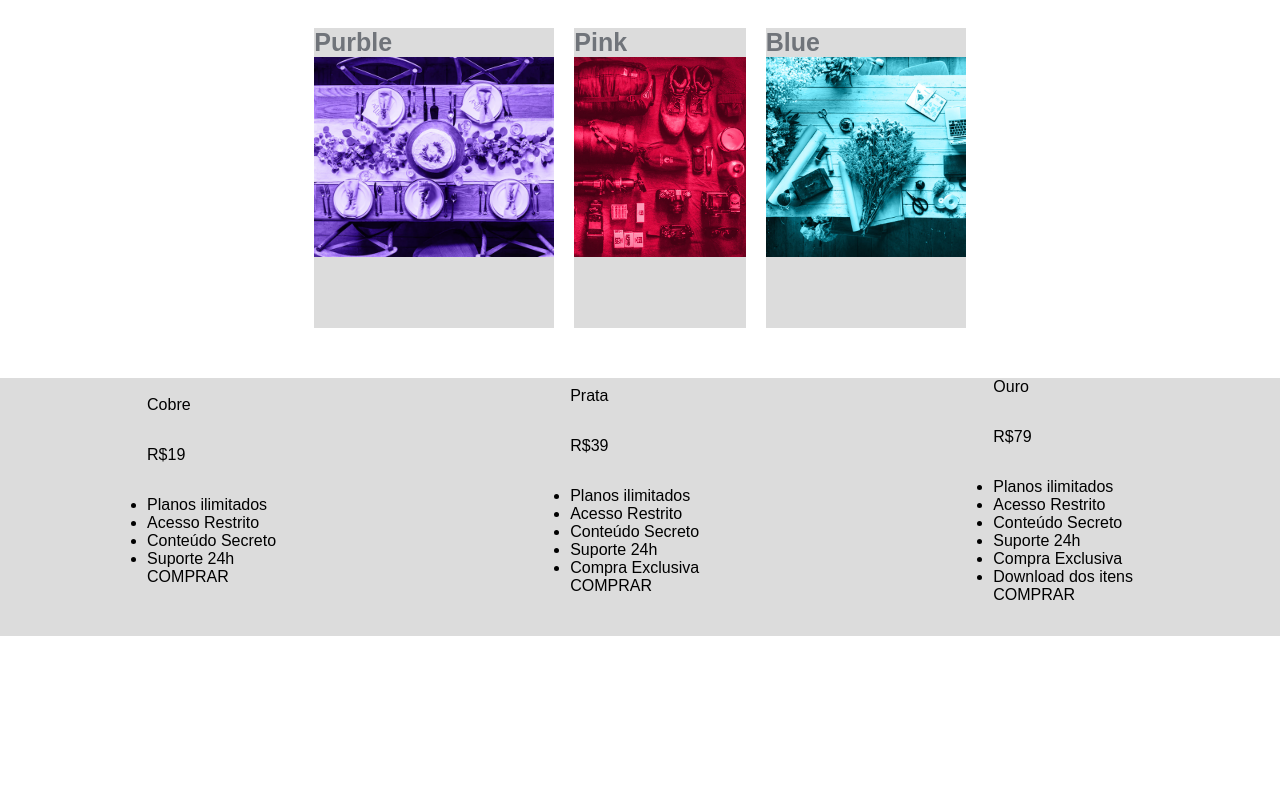
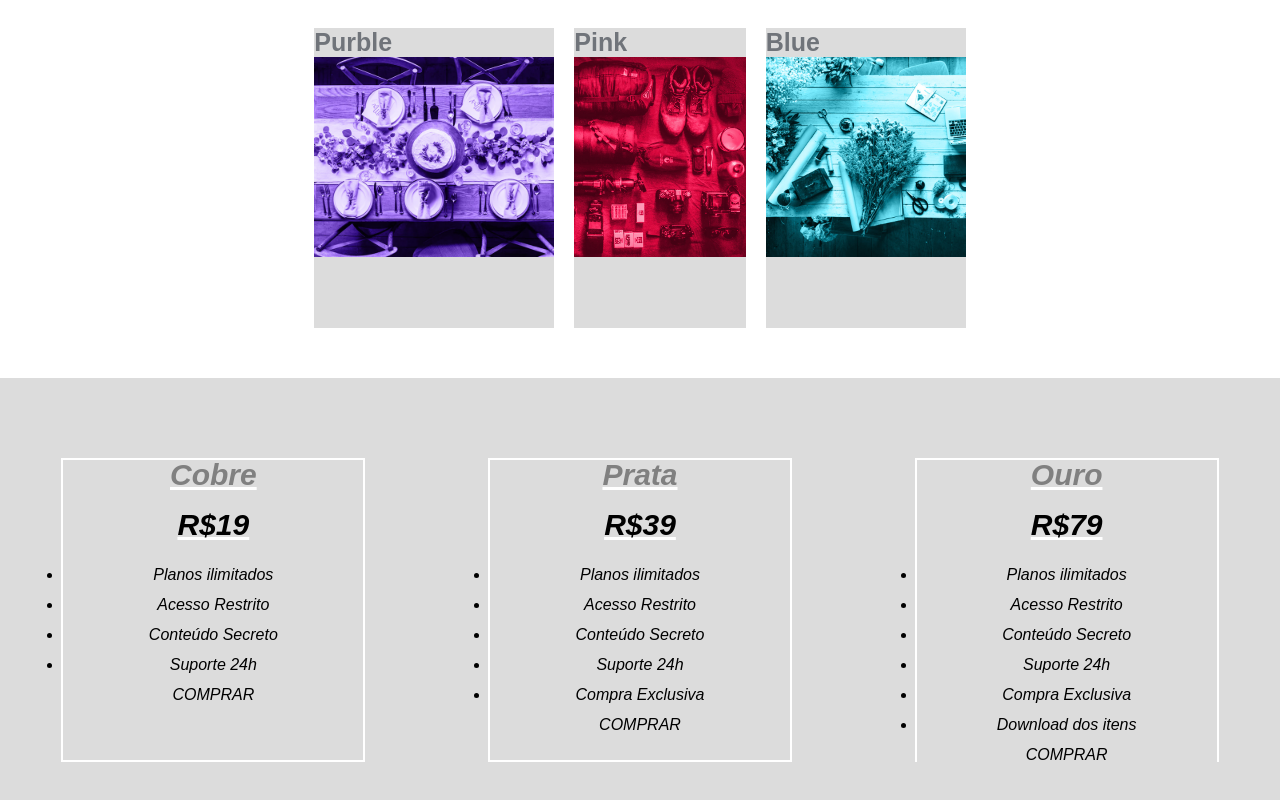
Before and after one commit to dayanersilva/FLEX_BLOG, a plain HTML site: page index.html in a window 1280 px wide. Shown: the part 962-1762 px from the top of the page. Before the commit the page ends 1598 px from the top, so only its background shows below. Drawn offline with Linux system fonts and the light colour scheme.

Commit message:
tabela de preço em construção

```diff
--- a/css/estilo.css
+++ b/css/estilo.css
@@ -159,19 +159,27 @@ p {
 }
 
 .plan{
+    width: 300px;
+    height: 300px;
     flex: 0 1 auto;
-    margin: 0 20px;
+    border: 2px solid #fff;
+    margin: 80px 0px;
 }
 
 .plan ul{
     padding: 0;
     margin: 5px solid #fff;
+    text-align: center;
+    line-height: 30px;
+    l
 
 
 }
 
 .plan li{
     background-color: gainsboro;
+    font-style: italic;
+
 
 }
 
@@ -179,3 +187,19 @@ p {
     list-style: none;
     height: 50px;
 }
+
+.plan .plan-name{
+    font-size: 30px;
+    color: grey;
+    font-weight: bold;
+    text-align: center;
+    text-decoration: underline #fff;
+
+}
+
+.plan .price{
+    font-size: 30px;
+    font-weight: bold;
+    text-align: center;
+    text-decoration: underline  #fff;
+}
```
